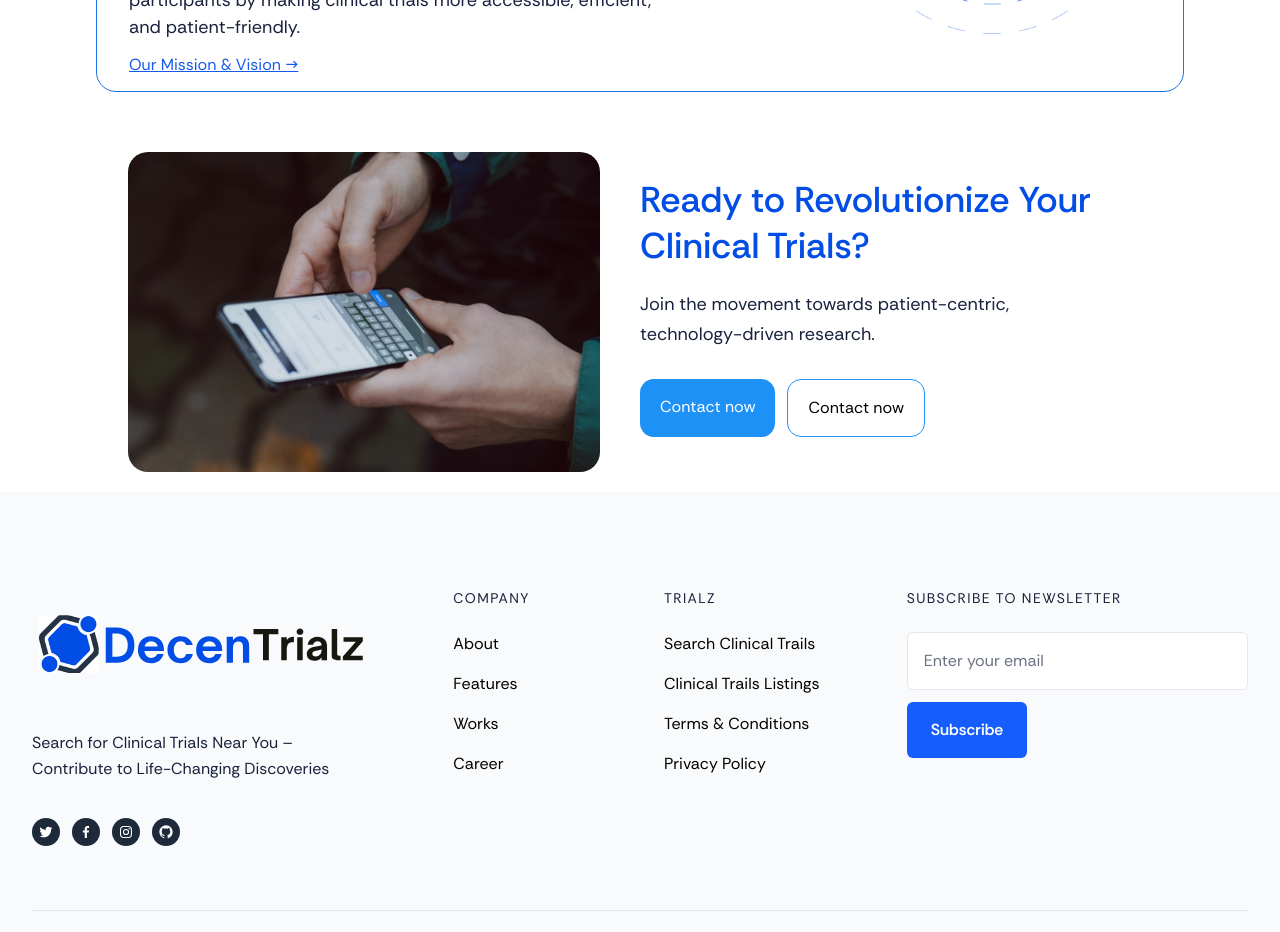
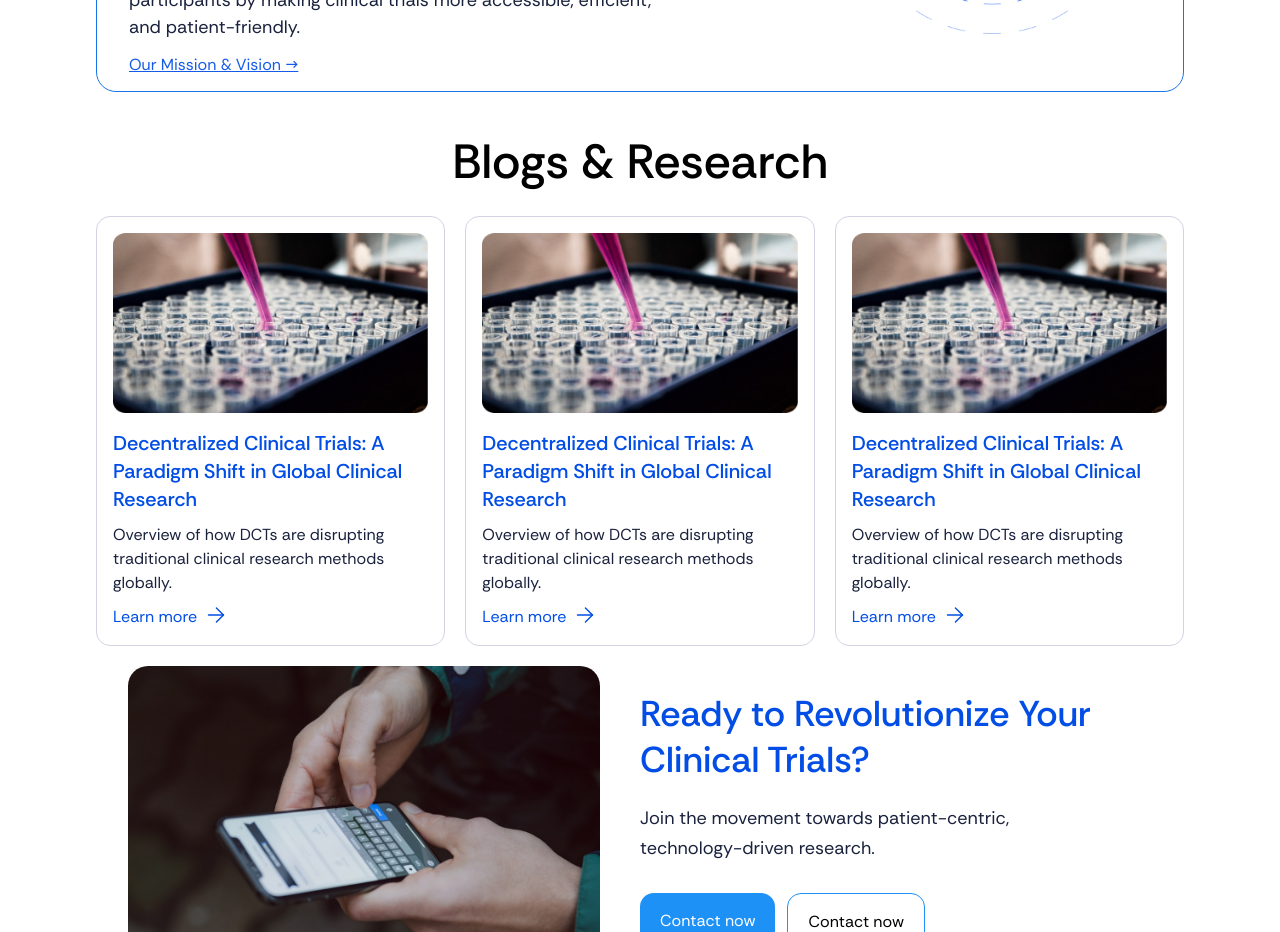
Before and after one commit to ganeshadvait/clinicaltrails, a Next.js app: page / in a window 1280 px wide. Shown: the part 4040-4972 px from the top of the page. Built offline with nearby package versions, Linux system fonts and the light colour scheme.

Commit message:
blogs section added

```diff
--- a/src/app/page.jsx
+++ b/src/app/page.jsx
@@ -8,6 +8,7 @@ import Location from '../components/location/locations';
 import Benefits from '../components/benefit/benefits';
 import Testimonials from '../components/Testimonials/testimonial';
 import DCT from '../components/dct/dct';
+import Blogs from '../components/blogs/blogs';
 
 export default function Home() {
   return (
@@ -20,6 +21,7 @@ export default function Home() {
     <Benefits />
     <Testimonials />
     <DCT />
+    <Blogs />
    <Global />
     </>
   );
--- /dev/null
+++ b/src/components/blogs/blogs.jsx
@@ -0,0 +1,52 @@
+import './bstyles.css';
+export default function Blogs () {
+    return(
+        <>
+        <section className="blogs_section mb-6">
+        <h2 className=' text-2xl font-500 leading-tight mb-6 text-black sm:text-4xl lg:text-5xl text-center'>Blogs & Research</h2>
+            <div className="inner_blogs">
+                <div className="blof_cards">
+                    <div className="thumb_nail">
+                        <img className='thumbnails_poster' src="/Container.png" />
+                    </div>
+                    <div className='blog_content'>
+                        <h3 className='blogs_post_title'>Decentralized Clinical Trials: A Paradigm Shift in Global Clinical Research</h3>
+                        <p>Overview of how DCTs are disrupting traditional clinical research methods globally.</p>
+                        <p className='flex gap-2 learnmore_button'>Learn more<span><svg xmlns="http://www.w3.org/2000/svg" width="21" height="20" viewBox="0 0 21 20" fill="none">
+  <path d="M11.4283 2.94922L18.479 9.99994L11.4283 17.0507" stroke="#024DE5" stroke-width="1.4" stroke-linecap="round" stroke-linejoin="round"/>
+  <path d="M18.4789 10L3.479 10" stroke="#024DE5" stroke-width="1.4" stroke-linecap="round" stroke-linejoin="round"/>
+</svg></span></p>
+                    </div>
+                </div>
+                <div className="blof_cards">
+                    <div className="thumb_nail">
+                        <img className='thumbnails_poster' src="/Container.png" />
+                    </div>
+                    <div className='blog_content'>
+                        <h3 className='blogs_post_title'>Decentralized Clinical Trials: A Paradigm Shift in Global Clinical Research</h3>
+                        <p>Overview of how DCTs are disrupting traditional clinical research methods globally.</p>
+                        <p className='flex gap-2 learnmore_button'>Learn more<span><svg xmlns="http://www.w3.org/2000/svg" width="21" height="20" viewBox="0 0 21 20" fill="none">
+  <path d="M11.4283 2.94922L18.479 9.99994L11.4283 17.0507" stroke="#024DE5" stroke-width="1.4" stroke-linecap="round" stroke-linejoin="round"/>
+  <path d="M18.4789 10L3.479 10" stroke="#024DE5" stroke-width="1.4" stroke-linecap="round" stroke-linejoin="round"/>
+</svg></span></p>
+                    </div>
+                </div>
+                <div className="blof_cards">
+                    <div className="thumb_nail">
+                        <img className='thumbnails_poster' src="/Container.png" />
+                    </div>
+                    <div className='blog_content'>
+                        <h3 className='blogs_post_title'>Decentralized Clinical Trials: A Paradigm Shift in Global Clinical Research</h3>
+                        <p>Overview of how DCTs are disrupting traditional clinical research methods globally.</p>
+                        <p className='flex gap-2 learnmore_button'>Learn more<span><svg xmlns="http://www.w3.org/2000/svg" width="21" height="20" viewBox="0 0 21 20" fill="none">
+  <path d="M11.4283 2.94922L18.479 9.99994L11.4283 17.0507" stroke="#024DE5" stroke-width="1.4" stroke-linecap="round" stroke-linejoin="round"/>
+  <path d="M18.4789 10L3.479 10" stroke="#024DE5" stroke-width="1.4" stroke-linecap="round" stroke-linejoin="round"/>
+</svg></span></p>
+                    </div>
+                </div>
+
+            </div>
+        </section>
+        </>
+    )
+}
--- /dev/null
+++ b/src/components/blogs/bstyles.css
@@ -0,0 +1,53 @@
+.blogs_section{
+    width: 85%;
+    margin: auto;
+}
+.blof_cards{
+    border-radius: 14px;
+border: 1px solid var(--Neutral-Colors-Color-600, #D4D2E3);
+background: var(--Neutral-Colors-White, #FFF);
+width: 100%;
+max-width: 380px;
+padding: 16px;
+height: 100%;
+}
+.inner_blogs{
+    display: flex;
+    justify-content: space-between;
+    column-gap: 20px;
+}
+.thumb_nail{
+    height: 180px;
+    margin-bottom: 16px;
+}
+.learnmore_button{
+    color: #024DE5;
+}
+.blogs_post_title{
+    color: #024de5;
+    font-size: 20px;
+    line-height: 1.4em;
+}
+.thumbnails_poster{
+    width: 100%;
+    height: 100%;
+}
+.blog_content{
+    display: flex;
+    flex-direction: column;
+    row-gap: 10px;
+}
+@media (max-width:768px) {
+    .inner_blogs{
+        display: flex;
+        flex-wrap: wrap;
+        gap: 20px;
+    }
+    .blogs_section{
+        width: 90%;
+        margin-bottom: 30px;
+    }
+    .blogs_post_title{
+        font-size: 18px;
+    }
+}
```
Also changed, not shown: public/Container.png (added).
